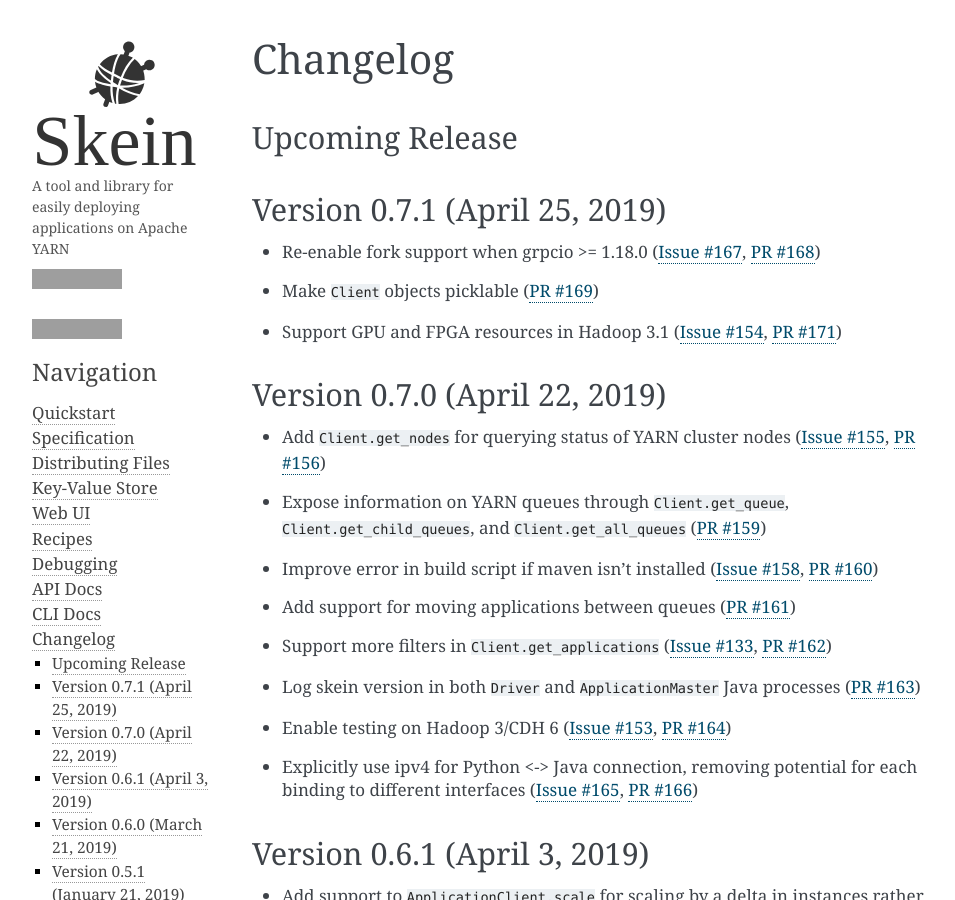
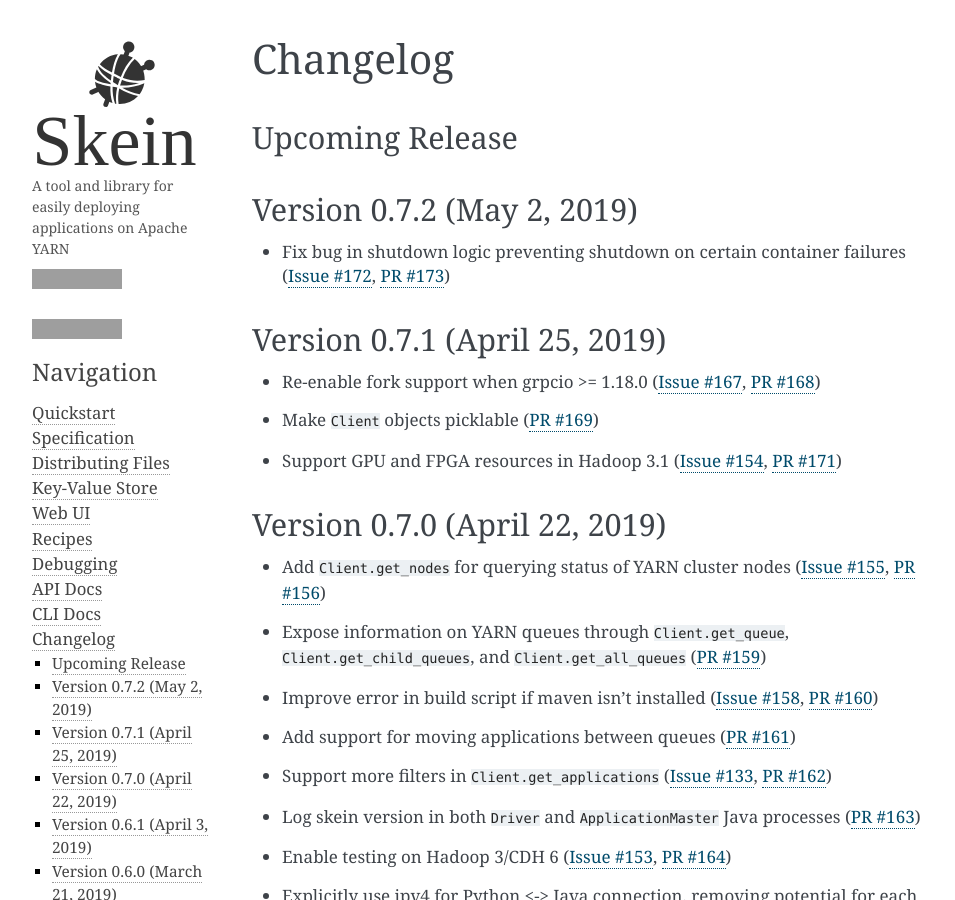
Before and after one commit to jcrist/skein, a Sphinx documentation site: the page built from docs/source/changelog.rst, in a window 1280 px wide and 900 px high, cut to the strip 0-900 px from the top of the window. Shown: the whole strip, without its empty margins (138-1093 px from the left). Built offline with Sphinx 7.4.7, drawn with Linux system fonts in a browser that asks for light colours; grey boxes are pictures that could not be loaded.

Commit message:
Update changelog for release [skip-tests]

```diff
--- a/docs/source/changelog.rst
+++ b/docs/source/changelog.rst
@@ -3,6 +3,12 @@
 
 Upcoming Release
 ----------------
+
+Version 0.7.2 (May 2, 2019)
+------------------------------
+
+- Fix bug in shutdown logic preventing shutdown on certain container failures
+  (:issue:`172`, :pr:`173`)
 
 Version 0.7.1 (April 25, 2019)
 ------------------------------
@@ -10,7 +16,6 @@
 - Re-enable fork support when grpcio >= 1.18.0 (:issue:`167`, :pr:`168`)
 - Make ``Client`` objects picklable (:pr:`169`)
 - Support GPU and FPGA resources in Hadoop 3.1 (:issue:`154`, :pr:`171`)
-
 
 Version 0.7.0 (April 22, 2019)
 ------------------------------
```
